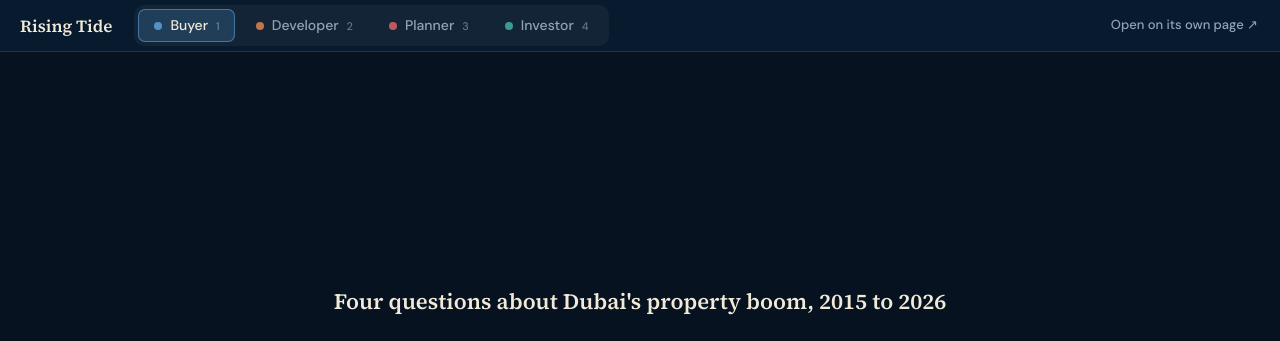
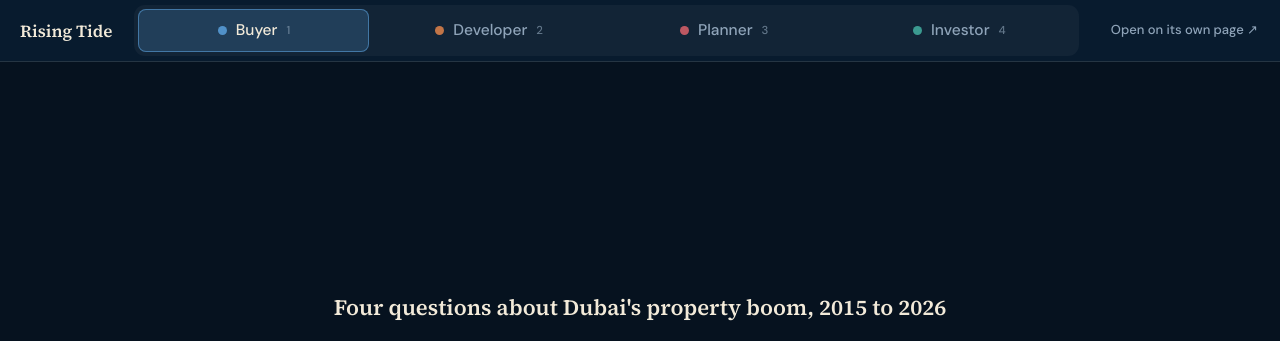
Before and after one commit to 2d0om/CS333-rising-tide, a plain HTML site: page joint/index.html in a window 1280 px wide. Shown: the top 341 px of the page. Drawn offline with nearby package versions, Linux system fonts and the light colour scheme; no server answers.

Commit message:
Joint page: tabs span the bar and are bigger

```diff
--- a/joint/index.html
+++ b/joint/index.html
@@ -13,7 +13,7 @@
    (the Investor view is a copy with the team palette). */
 :root {
   --night: #06121f; --bar-bg: #081b2e; --foam: #f2ead9; --mist: #8fa4b9; --line: rgba(242, 234, 217, .12);
-  --bar: 52px;
+  --bar: 62px;
   --serif: 'Source Serif 4', Georgia, serif; --sans: 'DM Sans', system-ui, sans-serif;
 }
 * { box-sizing: border-box; }
@@ -25,14 +25,14 @@ button { font: inherit; color: inherit; background: none; border: 0; padding: 0;
 #bar { position: fixed; left: 0; right: 0; top: 0; height: var(--bar); display: flex; align-items: center; gap: 22px;
   padding: 0 12px 0 20px; background: var(--bar-bg); border-bottom: 1px solid var(--line); z-index: 3; }
 .name { font: 600 17px var(--serif); white-space: nowrap; }
-#tabs { position: relative; display: flex; gap: 4px; padding: 4px; border-radius: 10px; background: rgba(255, 255, 255, .04); }
-#pill { position: absolute; top: 4px; bottom: 4px; left: 0; width: 0; border-radius: 7px; background: var(--pc, transparent);
+#tabs { position: relative; flex: 1; display: flex; gap: 4px; padding: 4px; border-radius: 11px; background: rgba(255, 255, 255, .04); }
+#pill { position: absolute; top: 4px; bottom: 4px; left: 0; width: 0; border-radius: 8px; background: var(--pc, transparent);
   box-shadow: inset 0 0 0 1px var(--pb, transparent); pointer-events: none; }
-.tab { position: relative; display: flex; align-items: center; gap: 8px; padding: 7px 16px; border-radius: 7px; color: var(--mist);
+.tab { position: relative; flex: 1; display: flex; align-items: center; justify-content: center; gap: 9px; padding: 11px 16px; border-radius: 8px; font-size: 15.5px; color: var(--mist);
   font-weight: 500; transition: color .3s; white-space: nowrap; }
-.tab i { width: 8px; height: 8px; border-radius: 50%; background: var(--c); opacity: .8; }
+.tab i { width: 9px; height: 9px; border-radius: 50%; background: var(--c); opacity: .8; }
 .tab:hover, .tab[aria-current="page"] { color: var(--foam); }
-.tab kbd { font: 500 11px var(--sans); color: rgba(143, 164, 185, .65); }
+.tab kbd { font: 500 11.5px var(--sans); color: rgba(143, 164, 185, .65); }
 .tab:focus-visible { outline: 1px solid rgba(242, 234, 217, .45); outline-offset: -1px; }
 #alone { margin-left: auto; color: var(--mist); text-decoration: none; font-size: 13px; padding: 7px 10px; border-radius: 8px; white-space: nowrap; }
 #alone:hover { color: var(--foam); background: rgba(255, 255, 255, .05); }
@@ -97,7 +97,7 @@ button { font: inherit; color: inherit; background: none; border: 0; padding: 0;
 #boot { position: fixed; inset: var(--bar) 0 0; margin: 0; display: grid; place-items: center; color: var(--mist); font-size: 15px;
   transition: opacity .4s; pointer-events: none; }
 
-@media (max-width: 760px) { .name, .tab kbd, #alone { display: none; } .tab { padding: 7px 10px; } #bar { padding-left: 8px; } }
+@media (max-width: 760px) { .name, .tab kbd, #alone { display: none; } .tab { padding: 10px 8px; font-size: 14px; } #bar { padding-left: 8px; } }
 @media (prefers-reduced-motion: reduce) { .veil em::after, .fx .wave { animation: none; } }
 </style>
 </head>
@@ -208,7 +208,7 @@ function layout() {
 // The buyer's view fills one screen and lays itself out once, so it is laid out for this screen in full
 // screen and only scaled to fit the card: exact in full screen, the same picture a little smaller in a
 // window, and nothing ever has to be redrawn when the window changes. The other views reflow by themselves.
-const BAR = 52;                    // = --bar
+const BAR = 62;                    // = --bar
 let design = null;
 function fit(v) {
   const W = CW, H = v.card.clientHeight, el = v.frame;
```
